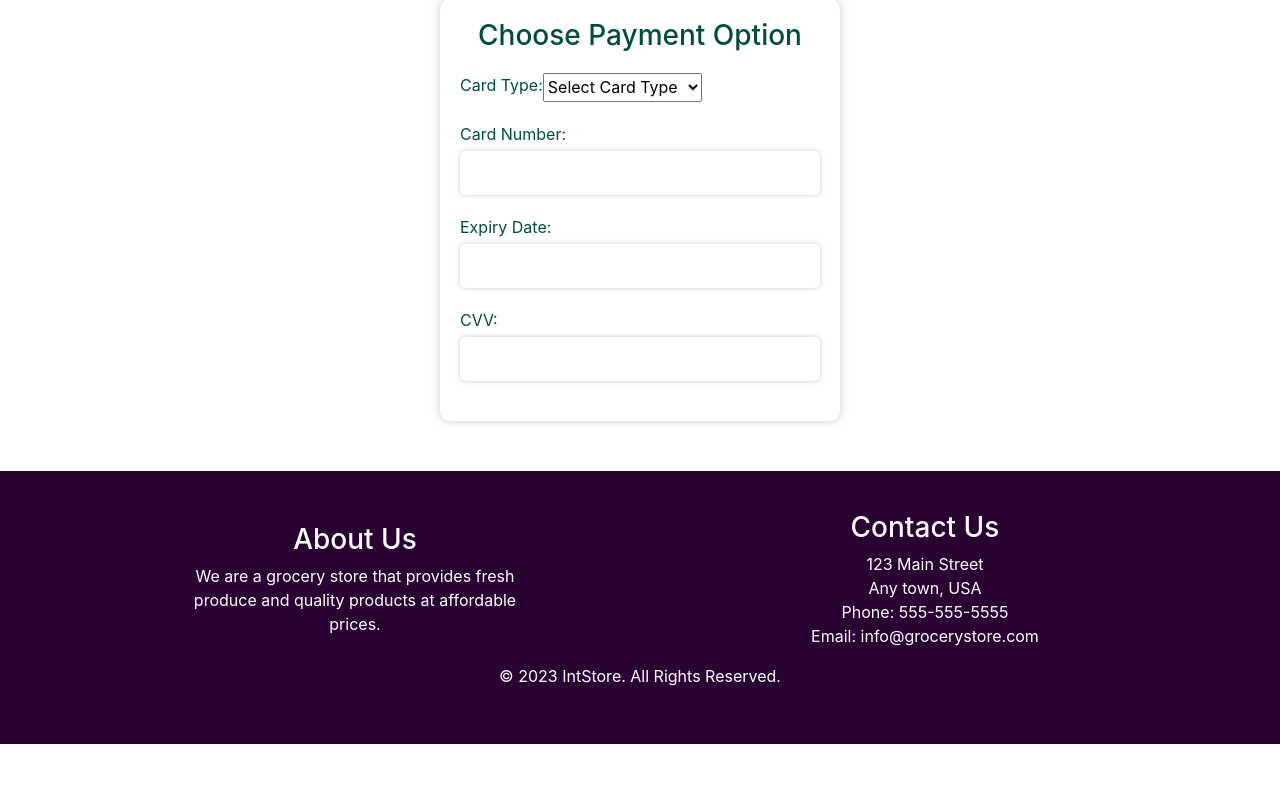
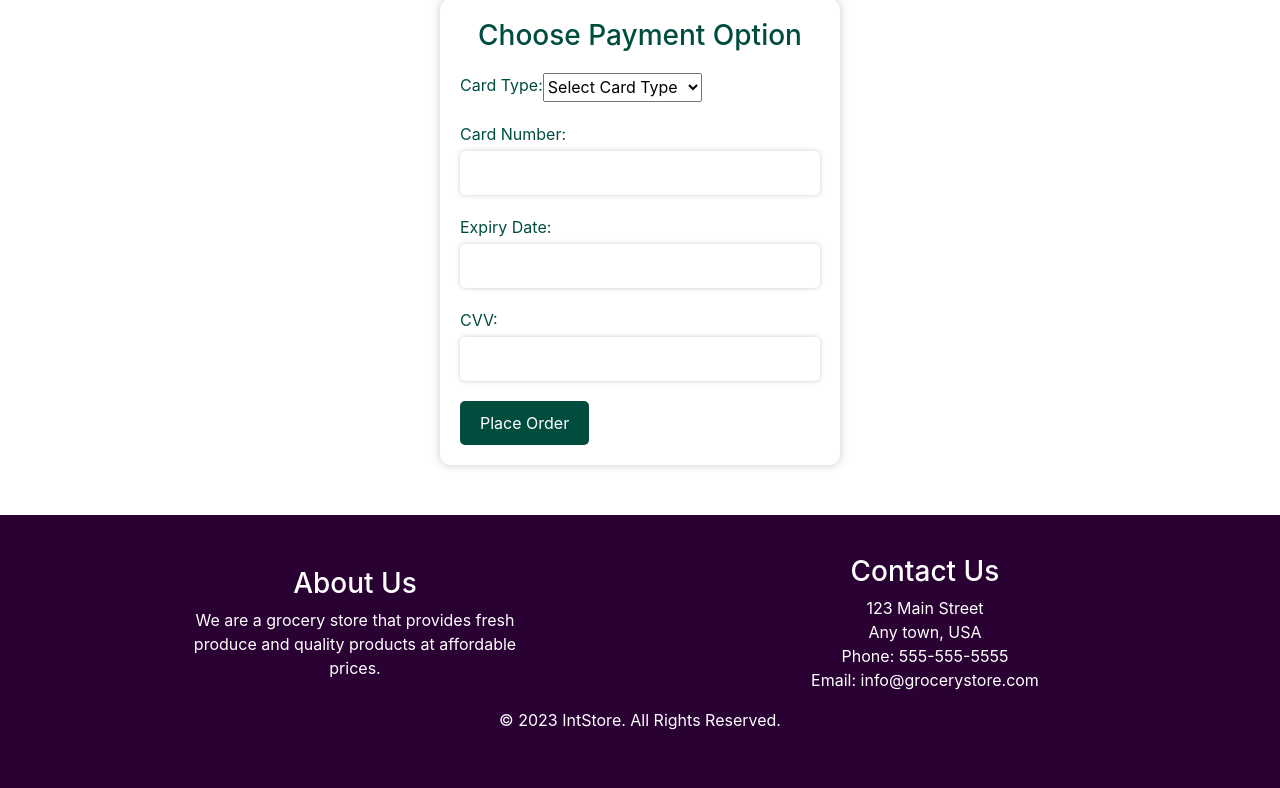
Before and after one commit to AfkRohan/PHP-Project, a PHP site: page /payment.php in a window 1280 px wide. Shown: the part 135-923 px from the top of the page. Before the commit the page ends 879 px from the top, so only its background shows below. Run offline with PHP 8.4, Linux system fonts and the light colour scheme; a user stored in the database is signed in.

Commit message:
modifiying things in payment page

```diff
--- a/payment.php
+++ b/payment.php
@@ -137,6 +137,7 @@
                     <input type="text" id="CVV" name="CVV" value="<?php echo isset($cvv) ? $cvv : ''; ?>" autocomplete="off"/>
                     <span class="error"><?php echo isset($errors['CVV']) ? $errors['CVV'] : ''; ?></span>
                 </div>
+                <button type="submit">Place Order</button>
             </form>
         </div>
 
```
